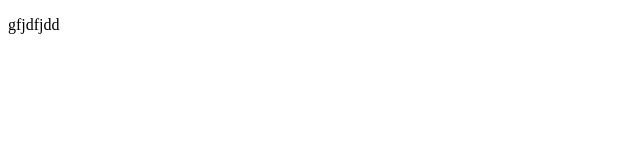
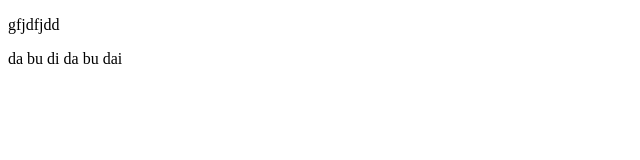
Before and after one commit to ZaharMachiavelli/project3, a plain HTML site: page index.html in a window 1280 px wide. Shown: the full height of the page, 0-640 px from the left. Drawn offline with Linux system fonts and the light colour scheme.

Commit message:
second commit

```diff
--- a/index.html
+++ b/index.html
@@ -6,5 +6,6 @@
 </head>
 <body>
 	<p>gfjdfjdd</p>
+	<p>da bu di da bu dai</p>
 </body>
 </html>
```
